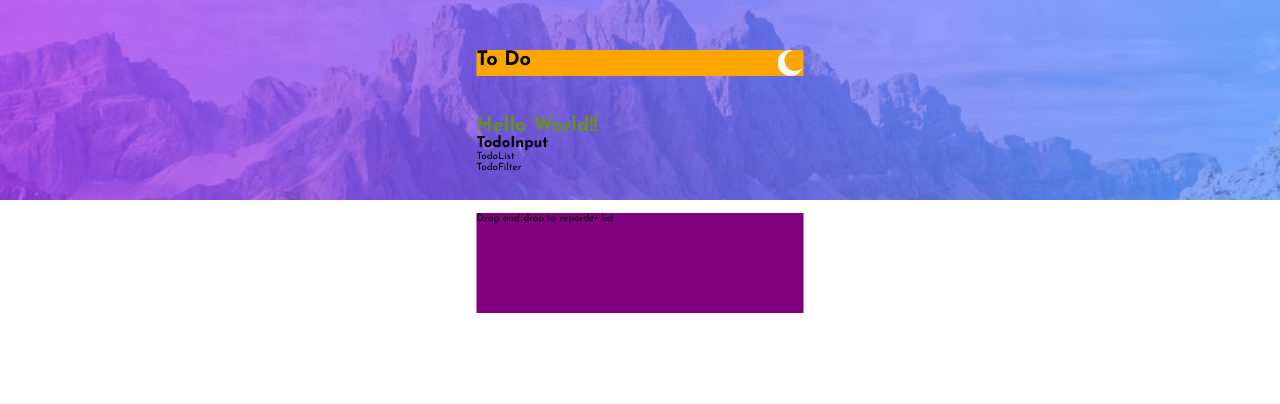
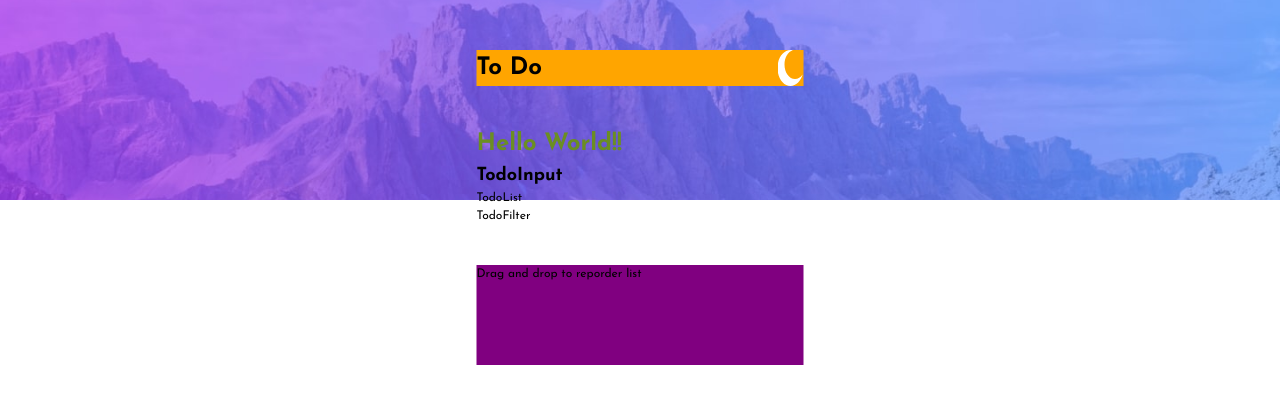
Before and after one commit to Kaji1127/todo-app, a React (Create React App) app: page / in a window 1280 px wide. Shown: the top 404 px of the page. Built offline with nearby package versions, Linux system fonts and the light colour scheme; the HTML template or start-up script is replaced by a standard one.

Commit message:
add reset css

```diff
--- a/src/index.css
+++ b/src/index.css
@@ -2,7 +2,7 @@
 
 :root {
 	--primary-color: hsl(220, 98%, 61%);
-	--check-light-blue: hsl(192, 100%, 67%);
+	--check-blue: hsl(192, 100%, 67%);
 	--check-purple: hsl(280, 87%, 65%);
 	--color-white: hsl(0, 0%, 100%);
 
@@ -23,10 +23,37 @@
 	--bg-dark-grayshBlue: hsl(235, 24%, 19%);
 }
 
-* {
+/* Box sizing rules */
+*,
+*::before,
+*::after {
 	box-sizing: border-box;
+}
+
+/* Remove default margin */
+body,
+h1,
+h2,
+h3,
+h4,
+p,
+figure,
+blockquote,
+dl,
+dd,
+ul {
 	margin: 0;
 	padding: 0;
+}
+
+/* Remove list styles on ul, ol elements with a list role, which suggests default styling will be removed */
+ul[role='list'],
+ol[role='list'] {
+	list-style: none;
+}
+
+/* Set core root defaults */
+html:focus-within {
 	scroll-behavior: smooth;
 }
 
@@ -34,15 +61,47 @@ html {
 	font-size: 62.5%;
 }
 
+/* Set core body defaults */
 body {
+	min-height: 100vh;
+	text-rendering: optimizeSpeed;
+	line-height: 1.5;
+	font-size: 1.2rem;
 	font-family: 'Josefin Sans', sans-serif;
 }
 
+/* A elements that don't have a class get default styles */
+a:not([class]) {
+	text-decoration-skip-ink: auto;
+}
+
+/* Make images easier to work with */
 img,
-picture,
-video,
-canvas {
+picture {
+	max-width: 100%;
 	display: block;
-	max-width: 100%;
-	min-height: 100%;
 }
+
+/* Inherit fonts for inputs and buttons */
+input,
+button,
+textarea,
+select {
+	font: inherit;
+}
+
+/* Remove all animations, transitions and smooth scroll for people that prefer not to see them */
+@media (prefers-reduced-motion: reduce) {
+	html:focus-within {
+		scroll-behavior: auto;
+	}
+
+	*,
+	*::before,
+	*::after {
+		animation-duration: 0.01ms !important;
+		animation-iteration-count: 1 !important;
+		transition-duration: 0.01ms !important;
+		scroll-behavior: auto !important;
+	}
+}
```
